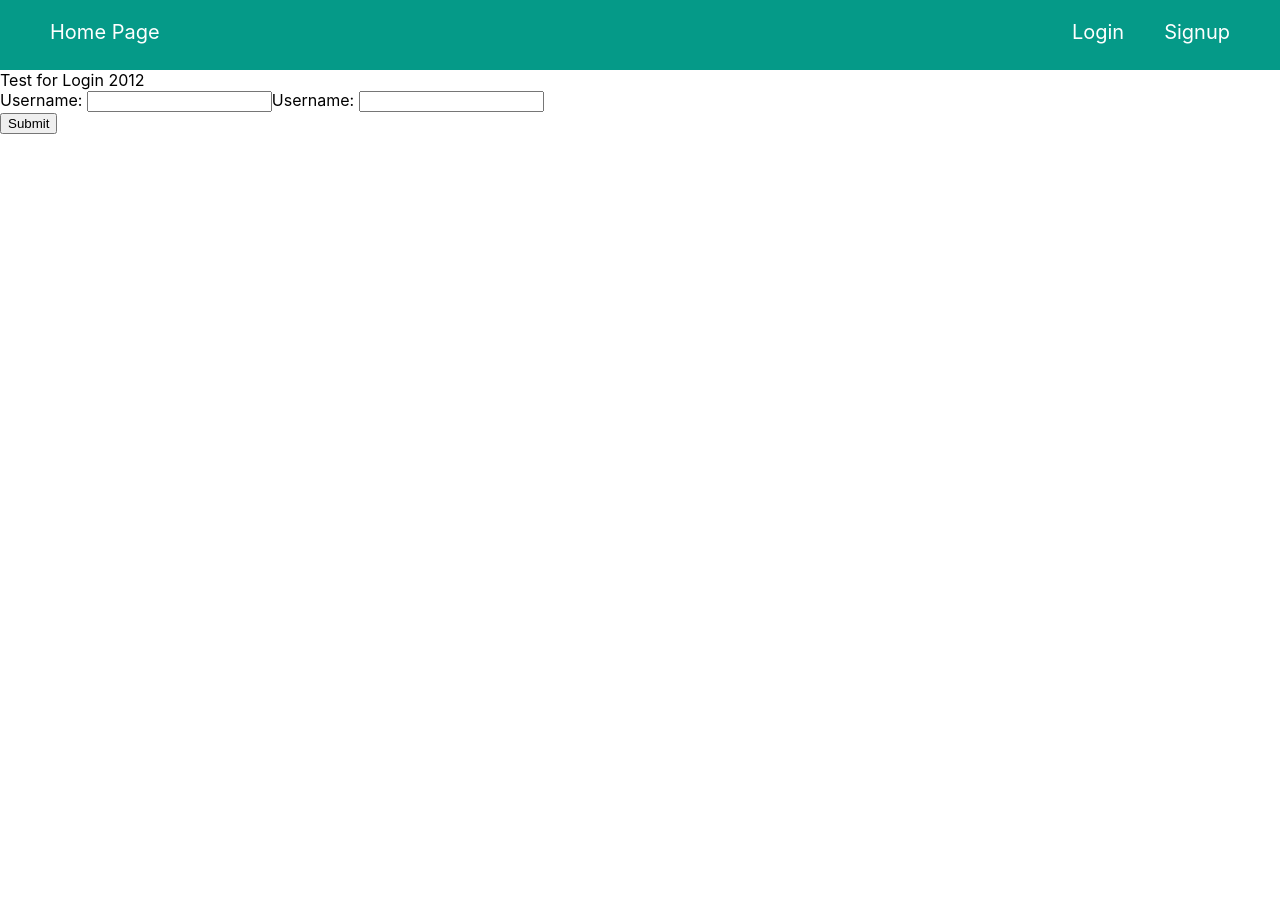
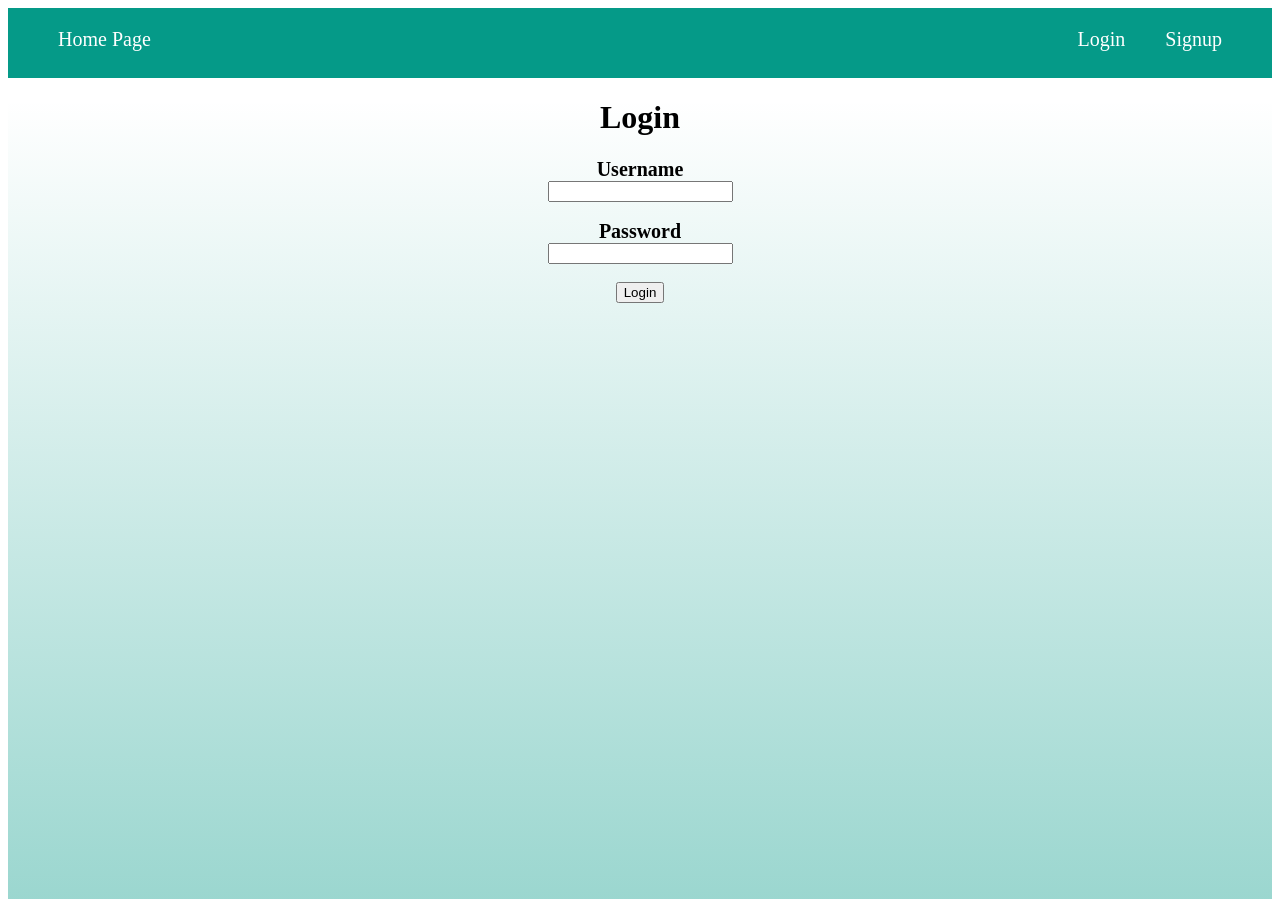
Before and after one commit to Oiman23/SJCS-Clinic, a React (Create React App) app in the folder Website Code/client/: page /login in a window 1280 px wide. Before the commit the page ends 800 px from the top, so only its background shows below. Built offline with nearby package versions, Linux system fonts and the light colour scheme.

Commit message:
Minor updates, Minor Login View Change

```diff
--- a/Website Code/client/src/index.css
+++ /dev/null
@@ -1,13 +0,0 @@
-body {
-  margin: 0;
-  font-family: -apple-system, BlinkMacSystemFont, 'Segoe UI', 'Roboto', 'Oxygen',
-    'Ubuntu', 'Cantarell', 'Fira Sans', 'Droid Sans', 'Helvetica Neue',
-    sans-serif;
-  -webkit-font-smoothing: antialiased;
-  -moz-osx-font-smoothing: grayscale;
-}
-
-code {
-  font-family: source-code-pro, Menlo, Monaco, Consolas, 'Courier New',
-    monospace;
-}
--- a/Website Code/client/src/index.js
+++ b/Website Code/client/src/index.js
@@ -1,7 +1,6 @@
 import React from 'react';
 import ReactDOM from 'react-dom/client';
 import {createBrowserRouter, createRoutesFromElements, Route, RouterProvider} from 'react-router-dom';
-import './index.css';
 import App from './webPages.js/App';
 import Signup from './webPages.js/Signup';
 import Login from './webPages.js/Login';
--- a/Website Code/client/src/webPages.js/App.js
+++ b/Website Code/client/src/webPages.js/App.js
@@ -3,7 +3,9 @@ function App() {
 
   return (
     <div className="App">
-      HOMEPAGE Test
+      <div id = "gradient">
+
+      </div>
     </div>
   )
 }
--- a/Website Code/client/src/webPages.js/Login.js
+++ b/Website Code/client/src/webPages.js/Login.js
@@ -15,17 +15,21 @@ const Login = () => {
         })
     }
     return (
-        <div>
-           Test for Login 2012
-            <form onSubmit={handleSubmit}>
-                <label htmlFor= 'username'>Username: </label>
-                <input id = 'username' type='text' value={username} onChange={(e) => setUsername(e.target.value)}/>
-                <label htmlFor= 'username'>Username: </label>
-                <input id = 'password' type='text' value={password} onChange={(e) => setPassword(e.target.value)}/>
-                <div>
-                    <button type ="submit">Submit </button>
-                </div>
-            </form>
+        <div id="gradient">
+            <center>
+            <h1 className = "title">Login</h1>
+                <form onSubmit={handleSubmit}>
+                    <ul><b>Username</b></ul>
+                    <input id = 'username' type='text' value={username} onChange={(e) => setUsername(e.target.value)} required/>
+                    <br/><br/>
+                    <ul><b>Password</b></ul>
+                    <input id = 'password' type='text' value={password} onChange={(e) => setPassword(e.target.value)} required/>
+                    <br/><br/>
+                    <div>
+                        <button type ="submit"> Login </button>
+                    </div>
+                </form>
+            </center>
         </div>
     );
 }
```
Also changed, not shown: 1 other file (tests, documents, lock files or other folders).
